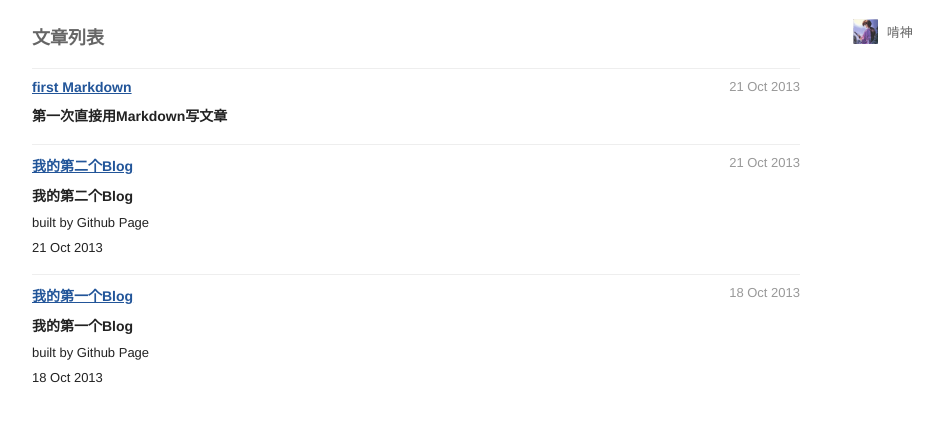
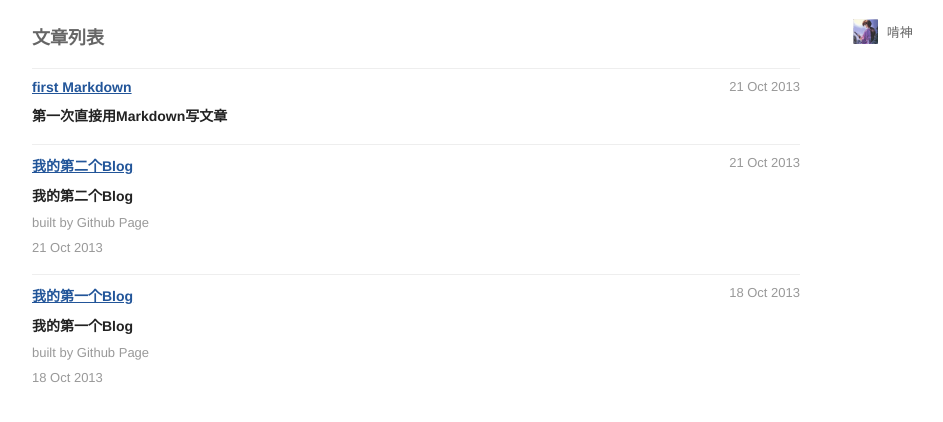
Before and after one commit to kenshinlin/archives, a Jekyll site: the page built from index.html, in a window 1280 px wide. Shown: the top 422 px of the page, without its empty margins (96-1039 px from the left). Built offline with Jekyll 4.4.1, drawn with Linux system fonts in a browser that asks for light colours.

Commit message:
Update style.css

```diff
--- a/css/style.css
+++ b/css/style.css
@@ -84,6 +84,9 @@ body{
 .excerpt{
     padding-top:10px;
 }
+.excerpt p{
+  color:#999;
+}
 p{
     padding-top:10px;
 }
```
